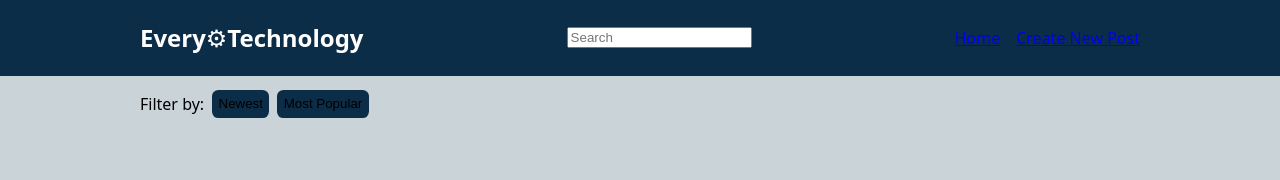
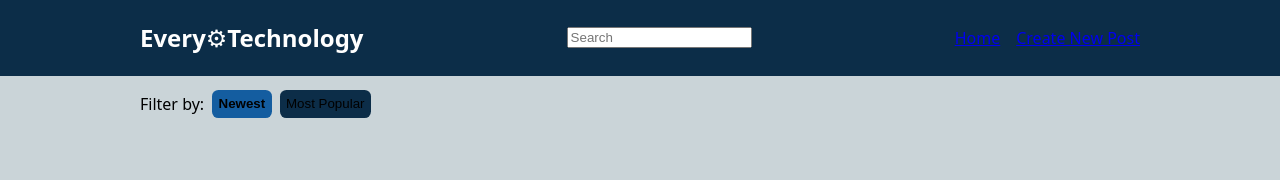
Before and after one commit to Stanbkrylix/everything-technology-app, a React (Vite) app: page / in a window 1280 px wide. Shown: the top 180 px of the page. Built offline with nearby package versions, Linux system fonts and the light colour scheme.

Commit message:
sort feature implemented

```diff
--- a/src/App.css
+++ b/src/App.css
@@ -198,3 +198,8 @@ body {
 .updated-btns * {
     cursor: pointer;
 }
+
+button.active {
+    background-color: #145da0;
+    font-weight: bold;
+}
--- a/src/Pages/Home.jsx
+++ b/src/Pages/Home.jsx
@@ -1,29 +1,52 @@
+import { useState } from "react";
 import { Link } from "react-router-dom";
 
 function Home({ getData, searchText }) {
     const data = getData();
+    const [sortBy, setSortBy] = useState("newest");
+
+    // filter by search
     const filteredData = data.filter((item) =>
         item.title.toLowerCase().includes(searchText.toLowerCase())
     );
+
+    const sortedData = [...filteredData].sort((a, b) => {
+        if (sortBy === "newest") {
+            return b.date - a.date; // Newest first
+        } else if (sortBy === "popular") {
+            return b.likes - a.likes; // Most likes first
+        } else {
+            return 0;
+        }
+    });
 
     return (
         <div className="home-container">
             <div className="filter-btns">
                 <p>Filter by: </p>
                 <button
-                    className="newest-btn"
-                    onClick={() => console.log(data)}
+                    className={`newest-btn ${
+                        sortBy === "newest" ? "active" : ""
+                    }`}
+                    onClick={() => setSortBy("newest")}
                 >
                     Newest
                 </button>
-                <button className="popular-btn">Most Popular</button>
+                <button
+                    className={`popular-btn ${
+                        sortBy === "popular" ? "active" : ""
+                    }`}
+                    onClick={() => setSortBy("popular")}
+                >
+                    Most Popular
+                </button>
             </div>
             <div className="post-section">
-                {/* {data.map((item) => (
+                {/* {filteredData.map((item) => (
                     <Post key={item.id} item={item} />
                 ))} */}
 
-                {filteredData.map((item) => (
+                {sortedData.map((item) => (
                     <Post key={item.id} item={item} />
                 ))}
             </div>
```
